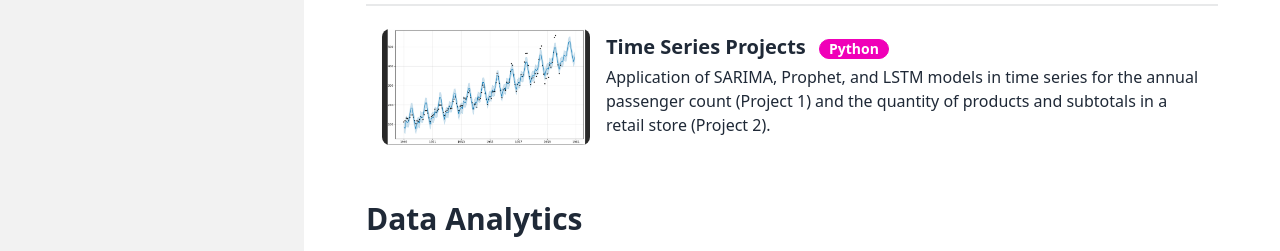
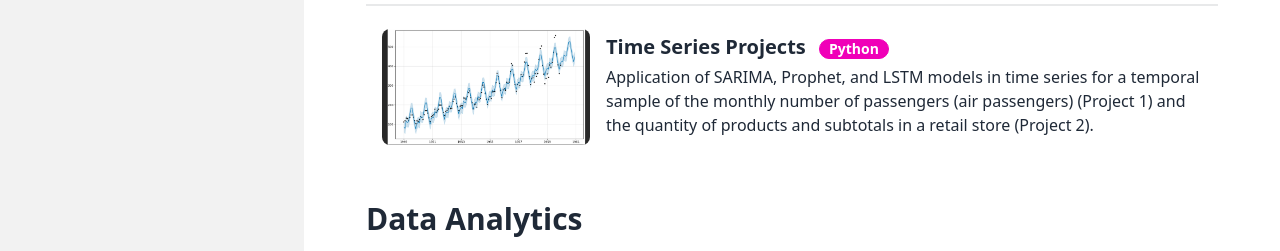
Before and after one commit to MarianaDwarka/marianadwarka.github.io, an Astro site: page /projects in a window 1280 px wide. Shown: the part 411-662 px from the top of the page. Built offline with nearby package versions, Linux system fonts and the light colour scheme; Astro itself is replaced by a stand-in of ours.

Commit message:
time series

```diff
--- a/src/content/blog/time-series-projects.md
+++ b/src/content/blog/time-series-projects.md
@@ -1,6 +1,6 @@
 ---
 title: "Time Series Projects"
-description: "Application of SARIMA, Prophet, and LSTM models in time series for the annual passenger count (Project 1) and the quantity of products and subtotals in a retail store (Project 2)."
+description: "Application of SARIMA, Prophet, and LSTM models in time series for a temporal sample of the monthly number of passengers (air passengers) (Project 1) and the quantity of products and subtotals in a retail store (Project 2)."
 pubDate: "Sep 25 2023"
 heroImage: "/blogImages/arima_projects.png"
 ---
--- a/src/pages/index.astro
+++ b/src/pages/index.astro
@@ -62,7 +62,7 @@ const last_posts = posts.slice(0, 3);
   <HorizontalCard
     title="Time Series Projects"
     img="/blogImages/arima_projects.png"
-    desc="Application of SARIMA, Prophet, and LSTM models in time series for the annual passenger count (Project 1) and the quantity of products and subtotals in a retail store (Project 2)."
+    desc="Application of SARIMA, Prophet, and LSTM models in time series for a temporal sample of the monthly number of passengers (air passengers) (Project 1) and the quantity of products and subtotals in a retail store (Project 2)."
     url="https://marianadwarka.github.io/blog/time-series-projects/"
     badge="Python"
   />
--- a/src/pages/projects.astro
+++ b/src/pages/projects.astro
@@ -29,7 +29,7 @@ import HorizontalCard from "../components/HorizontalCard.astro";
   <HorizontalCard
     title="Time Series Projects"
     img="/blogImages/arima_projects.png"
-    desc="Application of SARIMA, Prophet, and LSTM models in time series for the annual passenger count (Project 1) and the quantity of products and subtotals in a retail store (Project 2)."
+    desc="Application of SARIMA, Prophet, and LSTM models in time series for a temporal sample of the monthly number of passengers (air passengers) (Project 1) and the quantity of products and subtotals in a retail store (Project 2)."
     url="https://marianadwarka.github.io/blog/time-series-projects/"
     badge="Python"
   />
```
